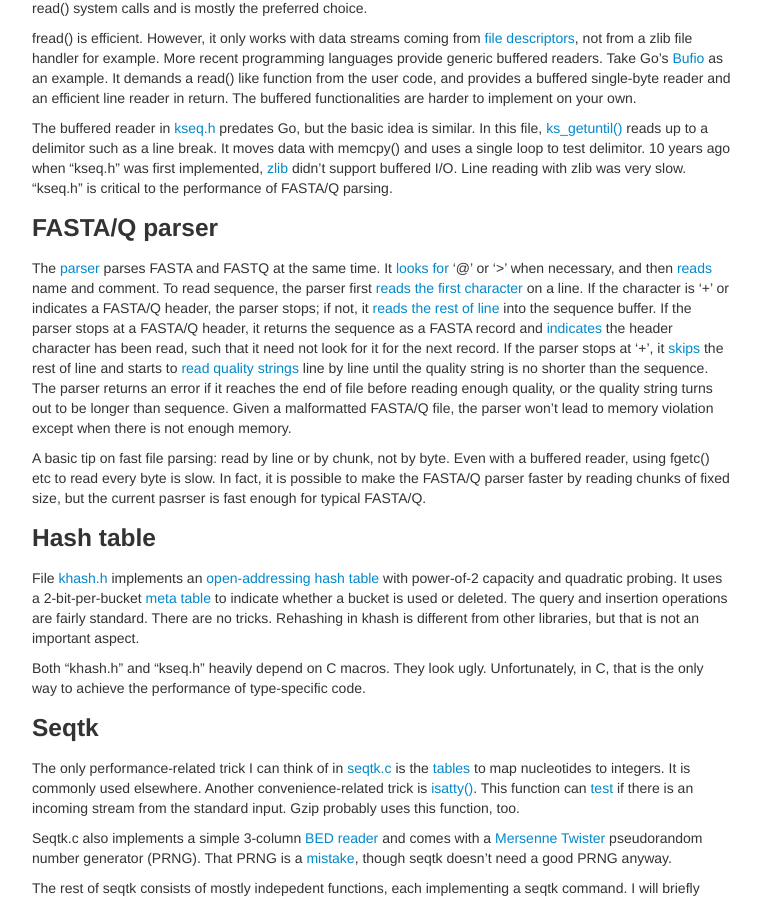
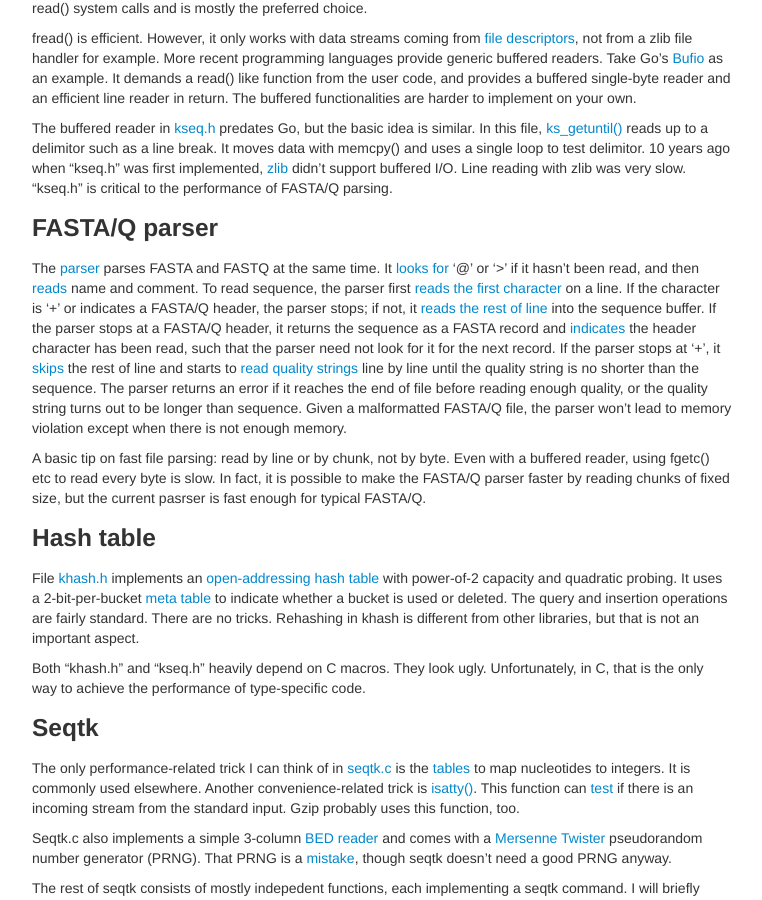
Before and after one commit to lh3/lh3.github.com, a Jekyll site: the page built from _posts/2018-11-12-seqtk-code-walkthrough.md, in a window 1280 px wide and 900 px high, scrolled down 425 px. Shown: the whole window, without its empty margins (258-1020 px from the left). Built offline with Jekyll 4.4.1, drawn with Linux system fonts in a browser that asks for light colours; comment, search, counter and statistics services are not loaded.

Commit message:
for clarity

```diff
--- a/_posts/2018-11-12-seqtk-code-walkthrough.md
+++ b/_posts/2018-11-12-seqtk-code-walkthrough.md
@@ -41,12 +41,12 @@ the performance of FASTA/Q parsing.
 ### FASTA/Q parser
 
 The [parser][kseqread] parses FASTA and FASTQ at the same time. It [looks
-for][L183] '@' or '&gt;' when necessary, and then [reads][L188] name and
+for][L183] '@' or '&gt;' if it hasn't been read, and then [reads][L188] name and
 comment. To read sequence, the parser first [reads the first character][L194]
 on a line. If the character is '+' or indicates a FASTA/Q header, the parser
 stops; if not, it [reads the rest of line][L197] into the sequence buffer.
 If the parser stops at a FASTA/Q header, it returns the sequence as a FASTA
-record and [indicates][L199] the header character has been read, such that it
+record and [indicates][L199] the header character has been read, such that the parser
 need not look for it for the next record. If the parser stops at '+', it
 [skips][L212] the rest of line and starts to [read quality strings][L214] line
 by line until the quality string is no shorter than the sequence. The parser
```
